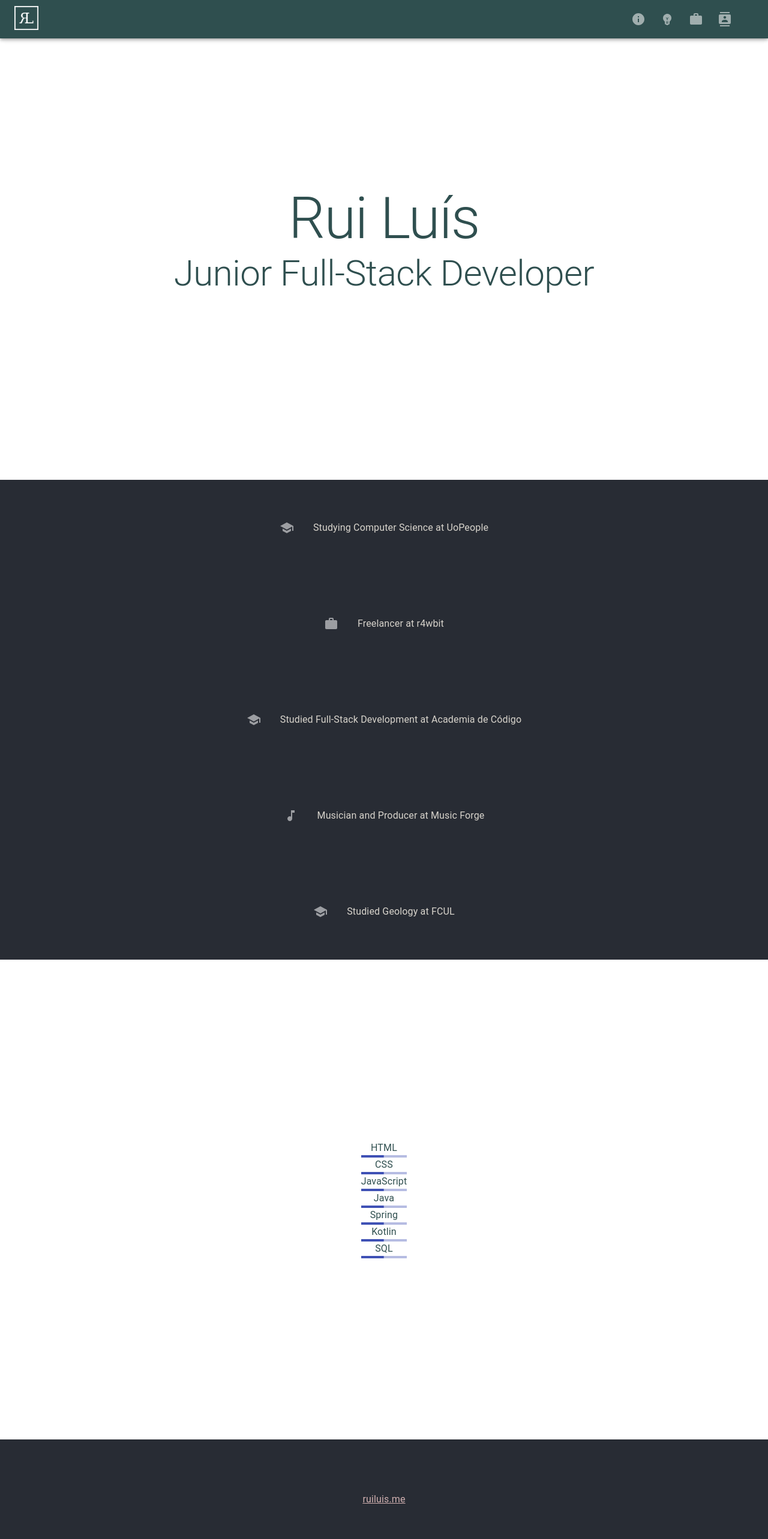
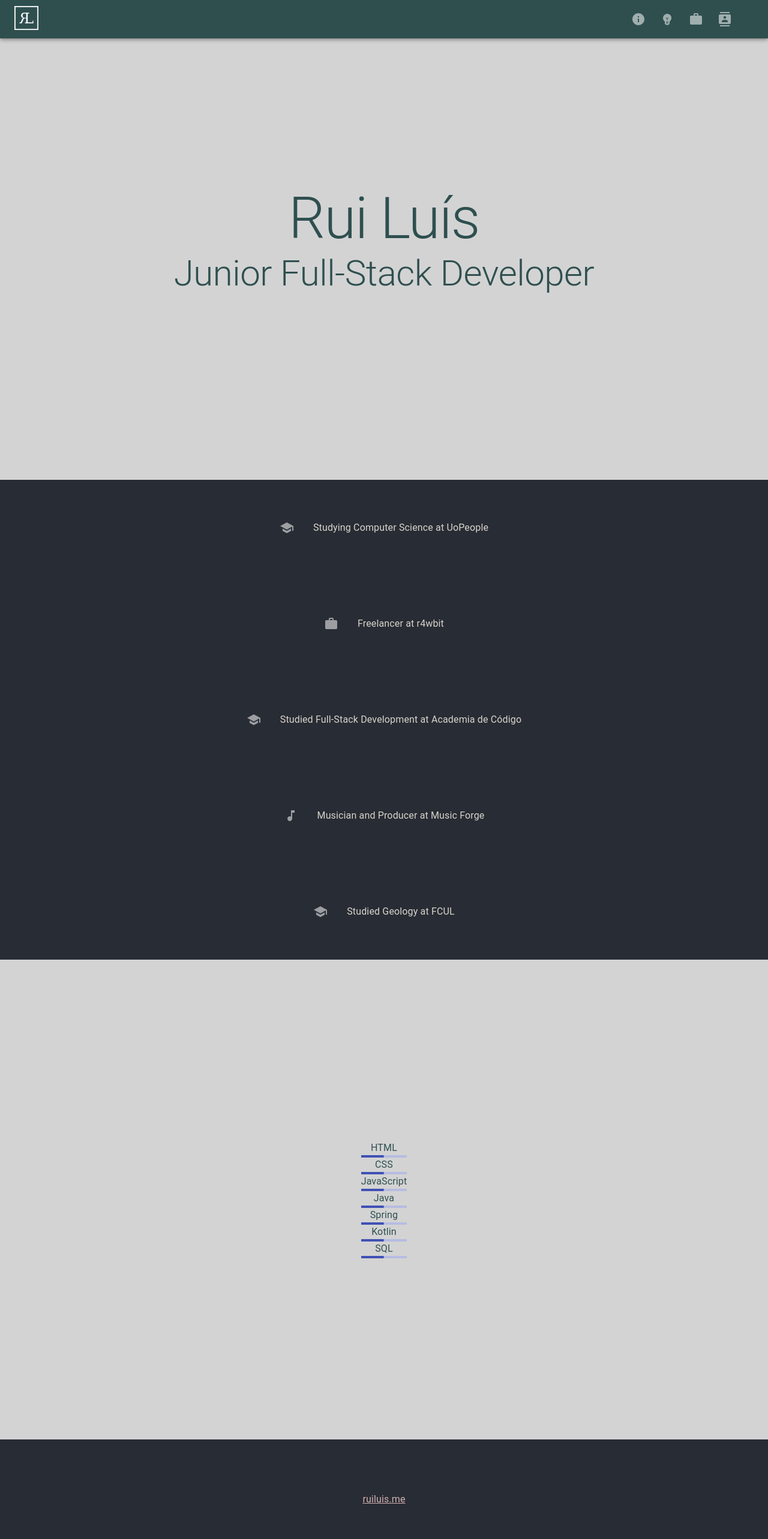
Before and after one commit to Rui-Luis/resume, a React (Create React App) app: page / in a window 1280 px wide. Shown: the top 2566 px of the page at 60% size. Built offline with nearby package versions, Linux system fonts and the light colour scheme.

Commit message:
Correcting color issues

```diff
--- a/src/App.css
+++ b/src/App.css
@@ -19,7 +19,7 @@
   height: 100vh;
   width: 100%;
   opacity: 100%;
-  background-color: white;
+  background-color: lightgray;
   align-items: center;
   color: darkslategray;
 }
@@ -28,7 +28,7 @@
   height: 100vh;
   width: 100%;
   opacity: 100%;
-  background-color: white;
+  background-color: lightgray;
   align-items: center;
   color: darkslategray;
 }
@@ -47,7 +47,7 @@
   height: 20vh;
   width: 100%;
   opacity: 100%;
-  background-color: white;
+  background-color: lightgray;
   align-items: center;
   color: darkslategray;
 }
```
